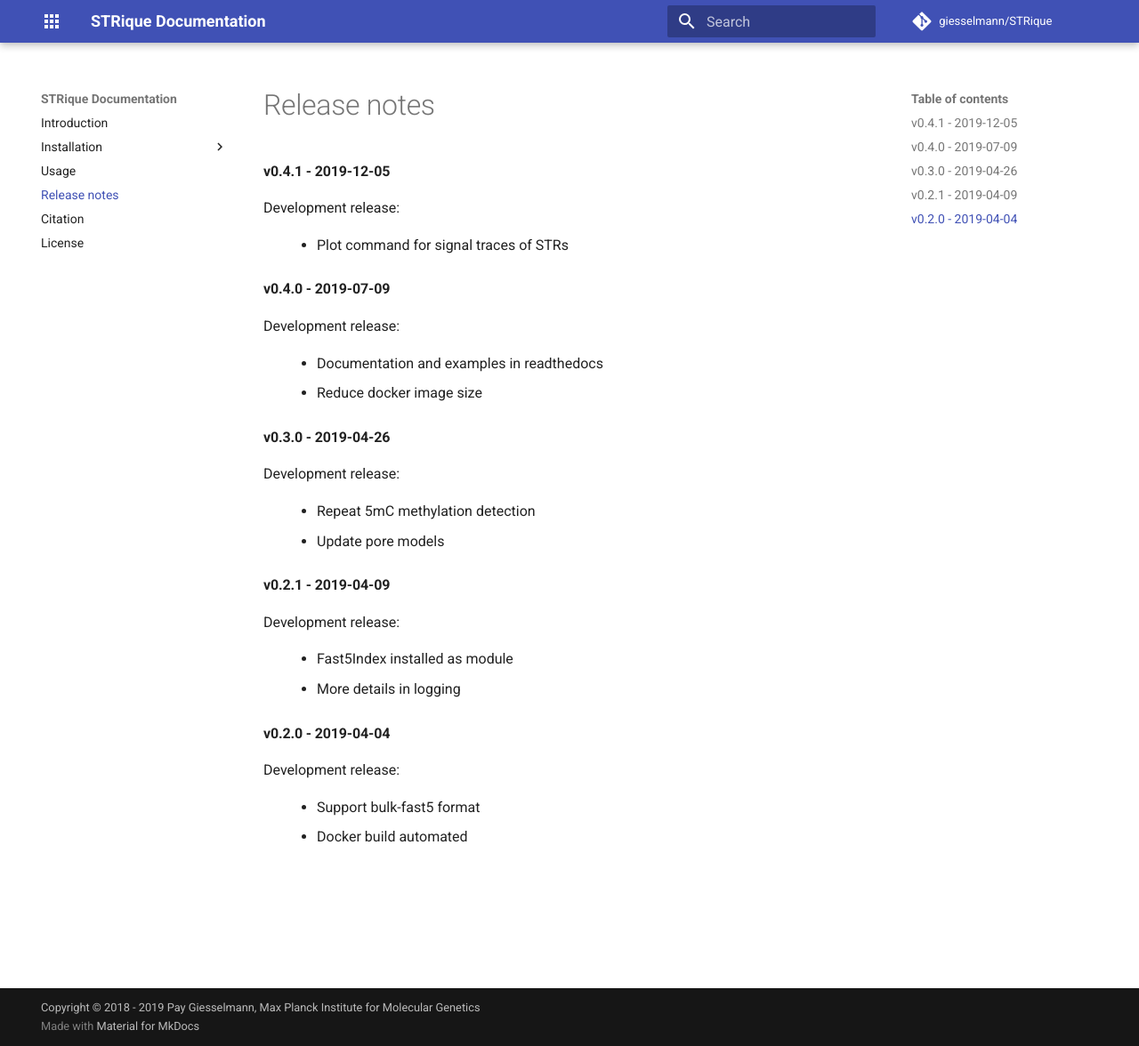
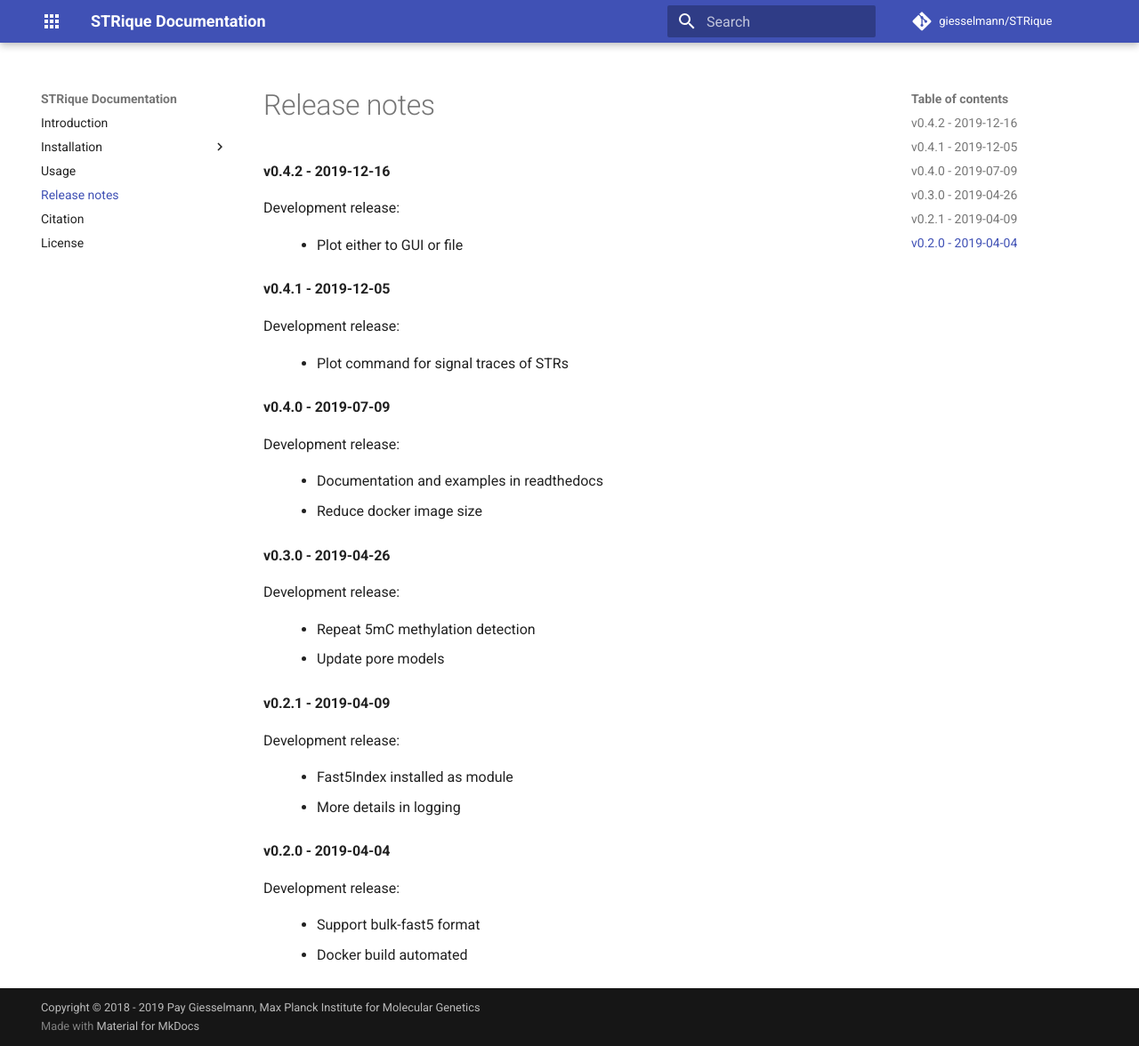
Before and after one commit to giesselmann/STRique, an MkDocs documentation site: the page built from docs/release-notes.md, in a window 1280 px wide and 1176 px high. Shown: the whole window at 89% size. Built offline with MkDocs 1.6.1 and Material for MkDocs 9.7.7, drawn with Linux system fonts in a browser that asks for light colours; comment, search, counter and statistics services are not loaded.

Commit message:
bump version

```diff
--- a/docs/release-notes.md
+++ b/docs/release-notes.md
@@ -1,4 +1,9 @@
 # Release notes
+
+#### v0.4.2 - 2019-12-16
+Development release:
+
+:   * Plot either to GUI or file
 
 #### v0.4.1 - 2019-12-05
 Development release:
--- a/setup.py
+++ b/setup.py
@@ -91,7 +91,7 @@ class CMakeBuild(build_ext):
 
 setup(
     name='STRique',
-    version='0.4.1',
+    version='0.4.2',
     author='Pay Giesselmann',
     author_email='giesselmann@molgen.mpg.de',
     description='Nanopore raw signal repeat detection',
```
Also changed, not shown: docs/examples/intro.md (+1 -1 lines).
